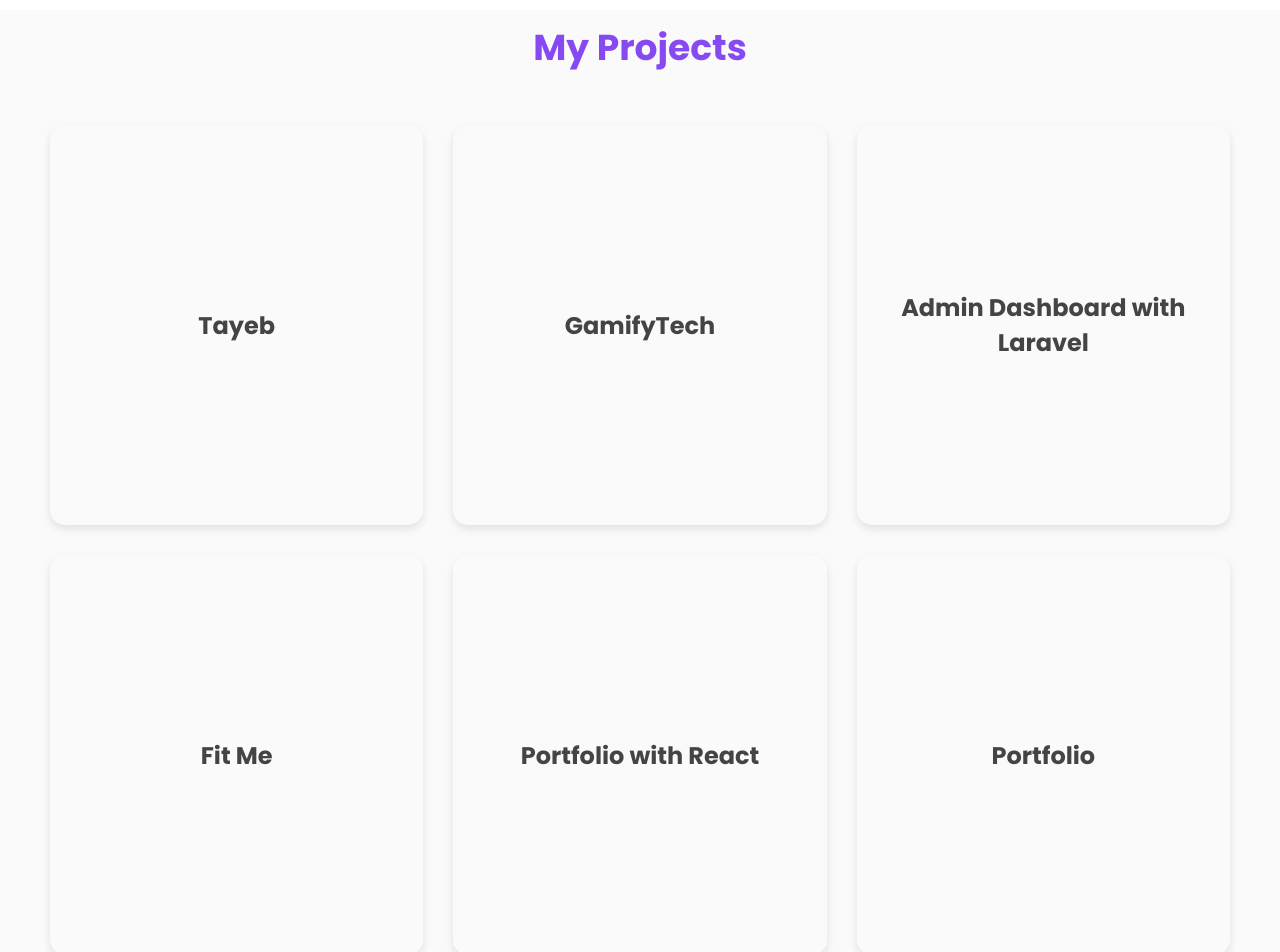
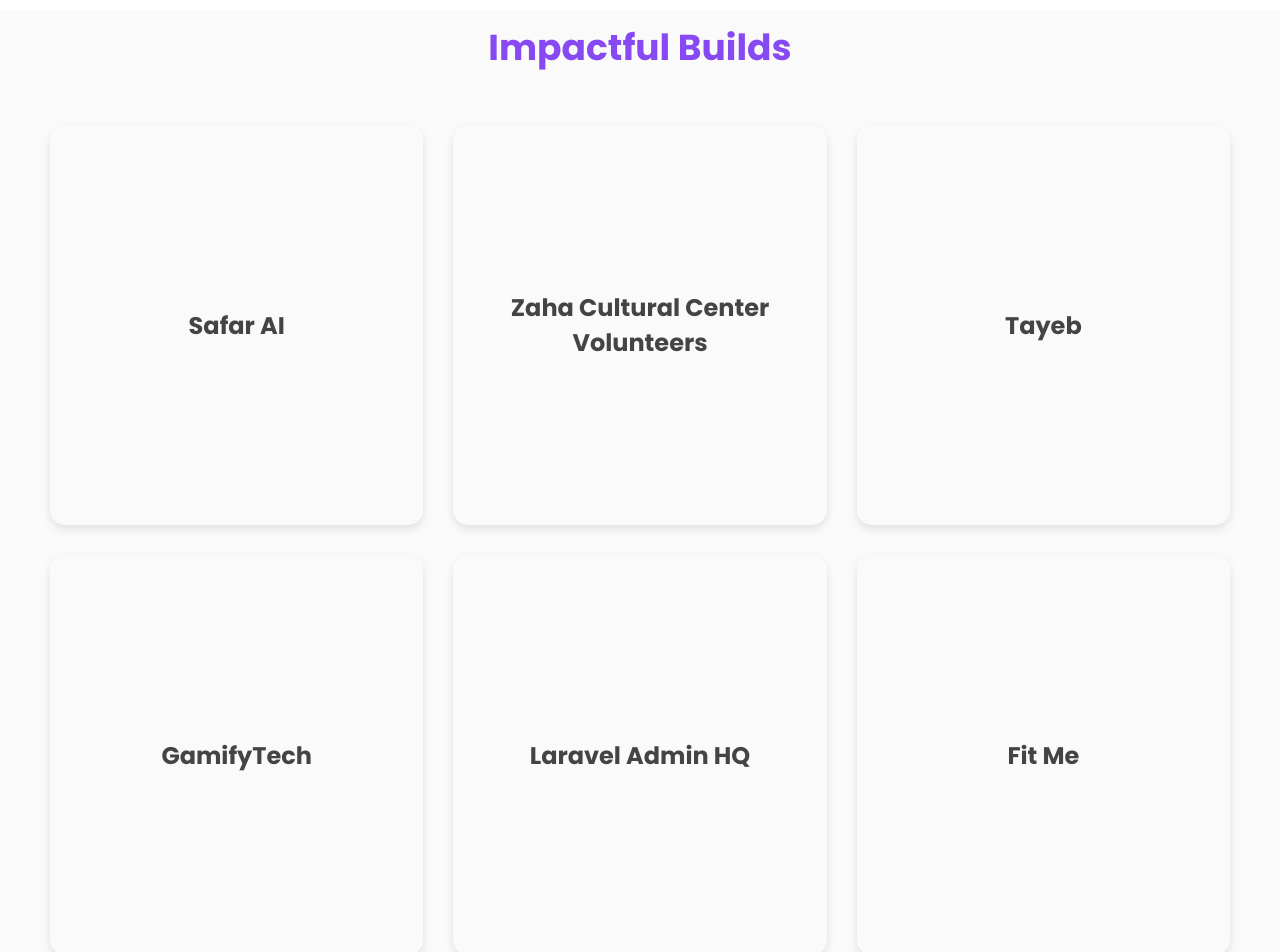
Before and after one commit to mays-alkhalil/Portfolio-React, a React (Create React App) app: page /CompletedProjects in a window 1280 px wide. Shown: the part 80-1032 px from the top of the page. Built offline with nearby package versions, Linux system fonts and the light colour scheme; a web font is replaced by a local one.

Commit message:
Revamp portfolio content with Safar AI and Zaha highlights

```diff
--- a/src/App.js
+++ b/src/App.js
@@ -1,4 +1,4 @@
-import React, { useState, useEffect, useRef } from 'react';
+import React, { useEffect } from 'react';
 import { BrowserRouter as Router, Route, Routes } from 'react-router-dom';
 import Navbar from './components/Navbar';
 import FeaturedBox from './components/FeaturedBox';
@@ -59,11 +59,12 @@ function App() {
   }, []);
 
   return (
-
     <Router>
-< Navbar />
-        <Routes>
-          <Route path="/" element={
+      <Navbar />
+      <Routes>
+        <Route
+          path="/"
+          element={
             <>
               <FeaturedBox />
               <About />
@@ -71,13 +72,13 @@ function App() {
               <Contact />
               <Footer />
             </>
-          } />
+          }
+        />
 
-          <Route path="/CompletedProjects" element={<CompletedProjects />} />
-          <Route path="/Experience" element={<Experience />} />
-          <Route path="/Reviews" element={<Reviews />} />
-        </Routes>
-      {/* </div> */}
+        <Route path="/CompletedProjects" element={<CompletedProjects />} />
+        <Route path="/Experience" element={<Experience />} />
+        <Route path="/Reviews" element={<Reviews />} />
+      </Routes>
     </Router>
   );
 }
--- a/src/components/CompletedProjects.js
+++ b/src/components/CompletedProjects.js
@@ -19,96 +19,93 @@ const CompletedProjects = () => {
 
       <Navbar />
       <section className="projects-section">
-        <h1 className="section-title">My Projects</h1>
+        <h1 className="section-title">Impactful Builds</h1>
         <div className="projects-container">
-          <div className="project-card">
-            <div className="card-front">
-              <h2>Tayeb</h2>
+          {[
+            {
+              title: 'Safar AI',
+              description:
+                'Designed and engineered the client experience for Safar AI—an intelligent travel concierge that pairs a conversational itinerary planner with live community insights. I owned the design system, data visualisation, and performance budgets across the React front-end.',
+              link: 'https://safarai.org',
+              cta: 'Explore Safar AI',
+            },
+            {
+              title: 'Zaha Cultural Center Volunteers',
+              description:
+                'Crafting a volunteering hub for Zaha Cultural Center to help families discover STEAM initiatives, reserve seats in workshops, and log volunteering impact. The platform streamlines coordination between mentors, parents, and young creatives.',
+              link: 'https://www.facebook.com/ZahaCulturalCenter/',
+              cta: 'Discover the Center',
+            },
+            {
+              title: 'Tayeb',
+              description:
+                'A recipe discovery experience powered by React, Laravel, and MySQL. Users can curate collections, search by cravings, and share signature dishes through a responsive, accessible UI.',
+              link: 'https://github.com/mays-alkhalil/Test_React_Laravel',
+              cta: 'View Repository',
+            },
+            {
+              title: 'GamifyTech',
+              description:
+                'Built a gamified e-commerce stack featuring wishlists, loyalty rewards, and tailored bundles. Implemented with vanilla JS, PHP, and MySQL while applying clean architecture and the Singleton pattern for secure data access.',
+              link: 'https://github.com/HamzasZaitoun/NextLevelTech',
+              cta: 'View Repository',
+            },
+            {
+              title: 'Laravel Admin HQ',
+              description:
+                'A multi-store admin command center with granular permissions, operational dashboards, and actionable analytics. Developed end-to-end in Laravel with reusable Blade components.',
+              link: 'https://github.com/mays-alkhalil/master_admin_laravel',
+              cta: 'View Repository',
+            },
+            {
+              title: 'Fit Me',
+              description:
+                'A fitness club microsite that personalises training journeys with progress visualisations, program filters, and membership onboarding—all in pure HTML, CSS, and JavaScript.',
+              link: 'https://github.com/mays-alkhalil/FitME_PROJECT_JAVASCRIPT-main',
+              cta: 'View Repository',
+            },
+            {
+              title: 'React Portfolio',
+              description:
+                'This portfolio’s React revamp with modular sections, animation hooks, and content management friendly architecture.',
+              link: 'https://github.com/mays-alkhalil/Portfolio-React',
+              cta: 'View Repository',
+            },
+            {
+              title: 'Creative Portfolio',
+              description:
+                'The original HTML/CSS/JS portfolio that seeded my design language and storytelling foundations.',
+              link: 'https://github.com/mays-alkhalil/mays-portfolio',
+              cta: 'View Repository',
+            },
+            {
+              title: 'Text to Speech Studio',
+              description:
+                'A lightweight voice synthesis tool with multi-voice presets and offline support, crafted with vanilla web technologies.',
+              link: '#',
+              cta: 'Request Demo',
+            },
+            {
+              title: 'Weather Pulse',
+              description:
+                'A minimal weather dashboard that surfaces reliable forecasts, built with clean JavaScript and third-party APIs.',
+              link: 'https://github.com/mays-alkhalil/weather-app#',
+              cta: 'View Repository',
+            },
+          ].map((project) => (
+            <div className="project-card" key={project.title}>
+              <div className="card-front">
+                <h2>{project.title}</h2>
+              </div>
+              <div className="card-back">
+                <h3>{project.title}</h3>
+                <p>{project.description}</p>
+                <a href={project.link} className="btn" target="_blank" rel="noopener noreferrer">
+                  {project.cta}
+                </a>
+              </div>
             </div>
-            <div className="card-back">
-              <h3>Tayeb</h3>
-              <p>We developed an innovative platform for food recipes using React, Laravel, MySQL, and CSS. The platform offers a user-friendly interface where users can browse a wide variety of recipes, search by categories, and save their favorite dishes. It includes features like a recipe search function, user authentication, and the ability to manage and share personal recipe collections.</p>
-              <a href="https://github.com/mays-alkhalil/Test_React_Laravel" className="btn" >View Project</a>
-            </div>
-          </div>
-          <div className="project-card">
-            <div className="card-front">
-              <h2>GamifyTech</h2>
-            </div>
-            <div className="card-back">
-              <h3>GamifyTech</h3>
-              <p>Developed an engaging e-commerce platform for gaming enthusiasts, featuring a user-friendly
-interface, Wish List, Cart, discount coupons, order tracking, and custom user roles.
-Built with HTML5, CSS3, JavaScript, PHP, and MySQL, using the Singleton pattern for secure
-database connections. Testing and deployment were performed with XAMPP and WAMP.</p>
-              <a href="https://github.com/HamzasZaitoun/NextLevelTech" className="btn">View Project</a>
-            </div>
-          </div>
-          <div className="project-card">
-            <div className="card-front">
-              <h2>Admin Dashboard with Laravel</h2>
-            </div>
-            <div className="card-back">
-              <h3>Admin Dashboard with Laravel</h3>
-              <p>I developed an advanced admin dashboard for managing a multi-store e-commerce platform using Laravel. The dashboard provides a comprehensive view for administrators to efficiently manage multiple stores, handle product listings, orders, customer data, and analytics. Key features include user roles and permissions, multi-store management, sales and order tracking, and the ability to generate detailed reports.</p>
-              <a href="https://github.com/mays-alkhalil/master_admin_laravel" className="btn">View Project</a>
-            </div>
-          </div>
-
-          <div className="project-card">
-            <div className="card-front">
-              <h2>Fit Me</h2>
-            </div>
-            <div className="card-back">
-              <h3>Fit Me</h3>
-              <p>I worked on a fitness club website project called FIT ME using HTML, CSS, and JavaScript. The website was designed to provide users with an interactive experience, allowing them to view various fitness programs, track their progress, and access personalized fitness plans. The platform includes sections for signing up, logging in, and viewing detailed workout routines, nutritional advice, and tips from fitness experts.</p>
-              <a href="https://github.com/mays-alkhalil/FitME_PROJECT_JAVASCRIPT-main" className="btn">View Project</a>
-            </div>
-          </div>
-
-
-          <div className="project-card">
-            <div className="card-front">
-              <h2>Portfolio with React</h2>
-            </div>
-            <div className="card-back">
-              <h3>Portfolio with React</h3>
-              <p>I transformed my portfolio website into a React application to enhance its interactivity and improve the overall user experience. By leveraging React, I was able to create a more dynamic and modular structure, allowing for smoother transitions between sections and better state management</p>
-              <a href="https://github.com/mays-alkhalil/Portfolio-React" className="btn">View Project</a>
-            </div>
-          </div>
-
-          <div className="project-card">
-            <div className="card-front">
-              <h2>Portfolio</h2>
-            </div>
-            <div className="card-back">
-              <h3>Portfolio</h3>
-              <p>I developed a portfolio website using HTML, CSS, and JavaScript to showcase my personal projects, skills, and professional achievements.</p>
-              <a href="https://github.com/mays-alkhalil/mays-portfolio" className="btn">View Project</a>
-            </div>
-          </div>
-
-          <div className="project-card">
-            <div className="card-front">
-              <h2>Text-To-speech Converter</h2>
-            </div>
-            <div className="card-back">
-              <h3>Text-To-speech Converter</h3>
-              <p>A web app developed using HTML, CSS, and JavaScript that converts text to speech with the ability to change the voice.</p>
-              <a href="#" className="btn">View Project</a>
-            </div>
-          </div>
-          <div className="project-card">
-            <div className="card-front">
-              <h2>Weather App</h2>
-            </div>
-            <div className="card-back">
-              <h3>Weather App</h3>
-              <p>A website that displays weather information for a given city using HTML, CSS, and JavaScript.</p>
-              <a href="https://github.com/mays-alkhalil/weather-app#" className="btn">View Project</a>
-            </div>
-          </div>
+          ))}
         </div>
       </section>
       <Footer />
--- a/src/components/Contact.js
+++ b/src/components/Contact.js
@@ -66,8 +66,8 @@ const Contact = () => {
 
     <section className="section" id="contact">
       <div className="top-header">
-        <h1>Let's Work Together</h1>
-        <span>Do you have a project in your mind? Contact me here</span>
+        <h1>Let's Build Something Exceptional</h1>
+        <span>Whether it’s AI-driven travel or cultural impact platforms, I’d love to collaborate.</span>
       </div>
       <div className="row">
         <div className="col">
--- a/src/components/FeaturedBox.js
+++ b/src/components/FeaturedBox.js
@@ -8,7 +8,7 @@ const FeaturedBox = () => {
   useEffect(() => {
     // Initialize Typed effect
     const typed = new Typed(".typedText", {
-      strings: ["Coder", "Developer"], // النصوص المتحركة
+      strings: ["Lead React Engineer", "Product Builder", "Community Technologist"], // النصوص المتحركة
       loop: true,
       typeSpeed: 100, // سرعة الكتابة
       backSpeed: 80, // سرعة الحذف
@@ -44,7 +44,7 @@ const FeaturedBox = () => {
           <span className="typedText"></span>
         </div>
         <div className="text-info">
-          <p style={{marginTop:'25px'}}>My name is Mays! I'm a web developer</p>
+          <p style={{marginTop:'25px'}}>I design human-centered digital experiences and ship them with precision.</p>
         </div>
         <div className="text-btn">
         <button
--- a/src/components/ProjectBox.js
+++ b/src/components/ProjectBox.js
@@ -31,8 +31,8 @@ const Projects = () => {
           style={{ textDecoration: "none" }}
         >
           <i className="uil uil-users-alt"></i>
-          <h3>Completed</h3>
-          <label>3 Finished Projects</label>
+          <h3>Impact Portfolio</h3>
+          <label>10 launches delivered</label>
         </Link>
 
         <Link
@@ -52,7 +52,7 @@ const Projects = () => {
 
           <i className="uil uil-award"></i>
           <h3>Experience</h3>
-          <label>+1 Years in web development</label>
+          <label>Safar AI &amp; Zaha Center</label>
           </Link>
 
 
```
Also changed, not shown: src/components/About.js (+15 -5 lines), src/components/Experience.js (+8 -25 lines).
